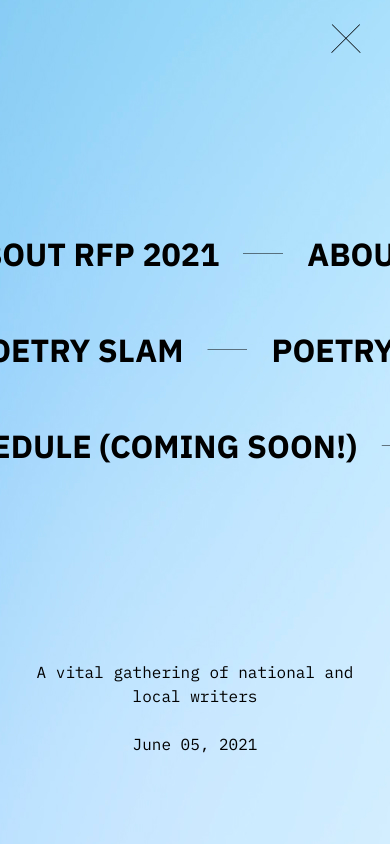
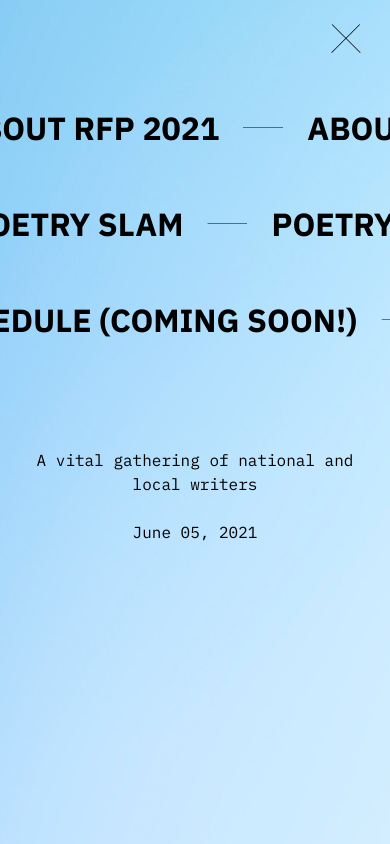
Before and after one commit to acacheung/roxbury-poetry-festival, a Next.js app: page / in a window 390 px wide. Both pictures are taken after a click on the button 346 px from the left and 38 px from the top of the page. Shown: the top 844 px of the page. Built offline with nearby package versions, Linux system fonts and the light colour scheme.

Commit message:
mobile NAV

```diff
--- a/components/Header.js
+++ b/components/Header.js
@@ -37,7 +37,7 @@ const Header = class extends React.Component {
       <header
         className={`justify-center h-6 md:items-center mx-auto relative z-50 w-full ${this.state.navBarActiveClass}`}
       >
-        <nav className="flex flex-col flex-grow justify-center">
+        <nav className="flex flex-col md:flex-grow justify-center">
           <button
             className="absolute focus:outline-none mr-6 mt-6 right-0 top-0"
             onClick={() => this.toggleHamburger()}
@@ -56,7 +56,7 @@ const Header = class extends React.Component {
           <div
             className={
               headerStyles.mainNav +
-              " flex font-bold font-sans hidden justify-between mt-10 md:mt-20"
+              " flex font-bold font-sans hidden justify-between mt-20"
             }
           >
             <Link href="/about">
@@ -290,7 +290,7 @@ const Header = class extends React.Component {
         <div
           className={
             headerStyles.socialMedia +
-            " hidden flex flex-col md:flex-row md:justify-between md:max-w-7xl md:items-end md:pb-0 md:text-left md:w-full pb-6 px-6 text-center"
+            " hidden flex flex-col md:flex-row md:justify-between md:max-w-7xl md:items-end md:mt-0 md:text-left md:w-full mt-20 px-6 text-center"
           }
         >
           <div className="font-mono mb-6">
```
